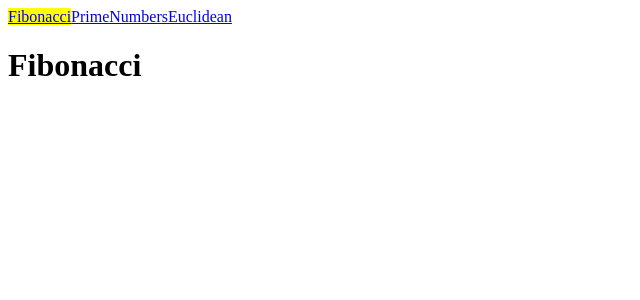
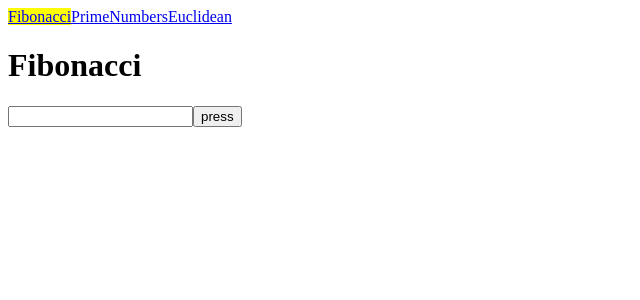
Before and after one commit to radeth/reactMath, a React (Create React App) app: page / in a window 1280 px wide. Shown: the top 300 px of the page, without its empty margins (0-640 px from the left). Built offline with nearby package versions, Linux system fonts and the light colour scheme.

Commit message:
fibonnaci added

```diff
--- a/src/components/Fibonacci.js
+++ b/src/components/Fibonacci.js
@@ -1,11 +1,43 @@
-import React,{Component} from 'react';
+import React, { Component } from 'react';
 
 
-class Fibonacci extends Component{
-    render(){
-        return(
+class Fibonacci extends Component {
+    constructor(props) {
+        super(props)
+
+        this.state = {
+            fibonacciNumbers: []
+        }
+
+        this.calculate = this.calculate.bind(this);
+    }
+    calculate(e) {
+        e.preventDefault();
+        let fibonacciNumbersArray = this.numbers(this._input.value)
+        console.log(fibonacciNumbersArray)
+        this.setState({fibonacciNumbers:fibonacciNumbersArray})
+    }
+    numbers(border) {
+        let fibonacciNumbers = [1,2];
+        for (let i=2; i <= border; i++) {
+          if(i===fibonacciNumbers[fibonacciNumbers.length-1]+fibonacciNumbers[fibonacciNumbers.length-2]){
+              fibonacciNumbers.push(i)
+          }
+        }
+        return fibonacciNumbers
+
+    }
+    render() {
+        return (
             <div>
                 <h1>Fibonacci</h1>
+                <form onSubmit={this.calculate}>
+                    <input ref={(value) => this._input = value} />
+                    <button>press</button>
+                </form>
+                <ul>
+                    {this.state.fibonacciNumbers.map((val) => <li>{val}</li>)}
+                </ul>
             </div>
 
         );
```
